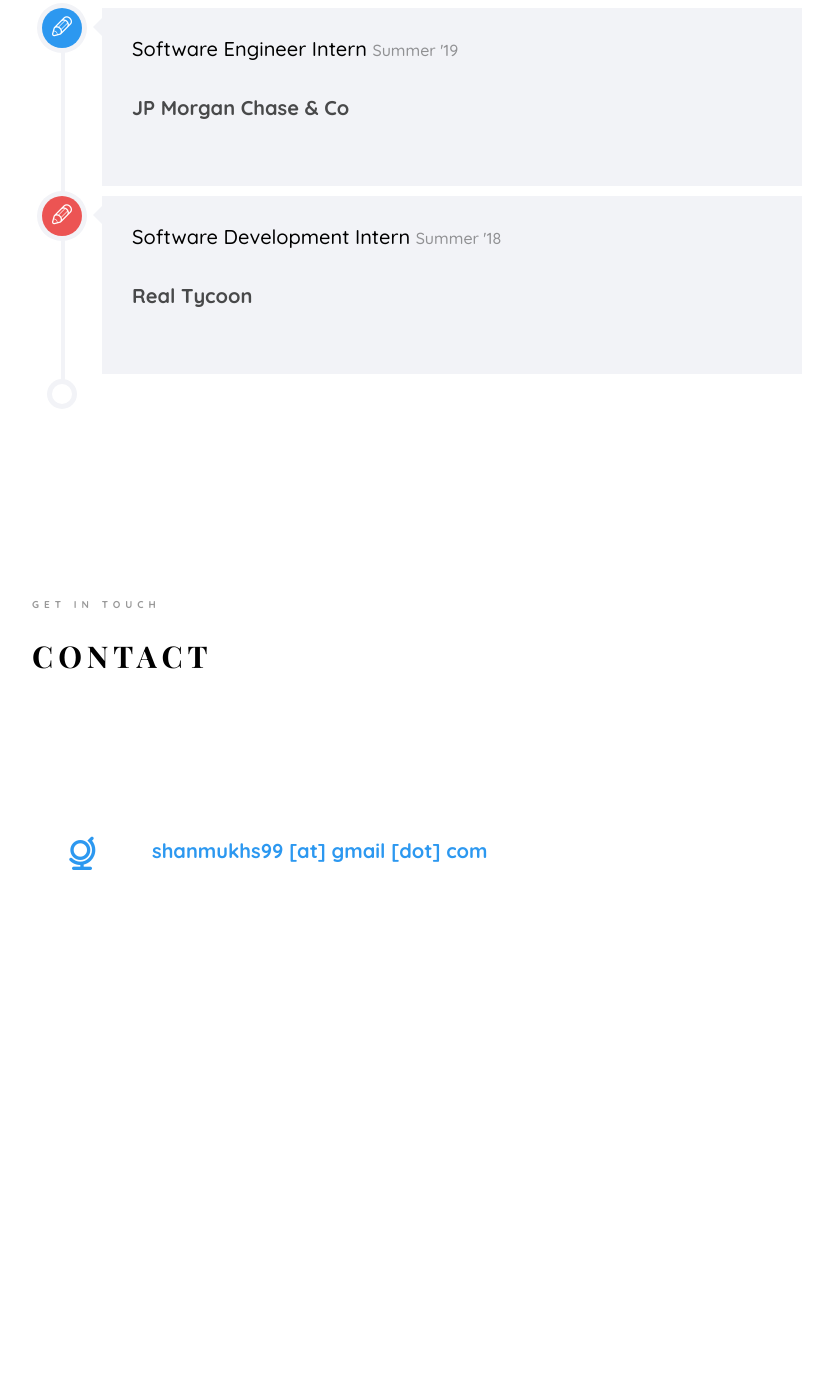
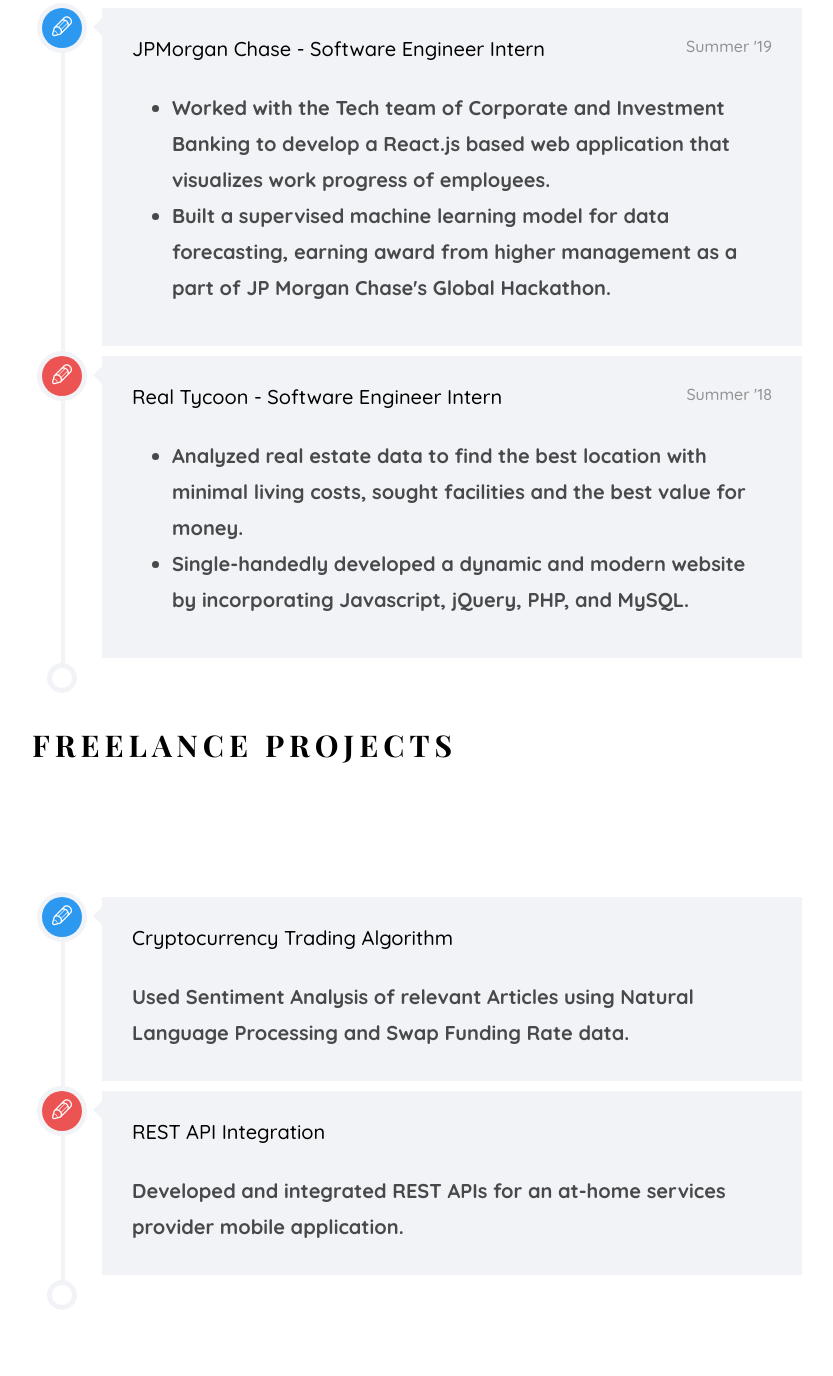
Before and after one commit to shanmukh11/shanmukh11.github.io, a plain HTML site: page index.html in a window 1280 px wide. Shown: the part 1084-2460 px from the top of the page, without its empty margins (373-1206 px from the left). Before the commit the page ends 2400 px from the top, so only its background shows below. Drawn offline with nearby package versions, Linux system fonts and the light colour scheme; files whose address does not match are found by name; a web font is replaced by a local one.

Commit message:
updated 21/9/20

```diff
--- a/index.html
+++ b/index.html
@@ -58,7 +58,7 @@
 			<div class="text-center">
 				<div class="author-img" style="background-image: url(images/pic.jpg);"></div>
 				<h2 id="colorlib-logo"><a href="index.html">Shanmukh Swaroop Srinivas</a></h2>
-				<span class="position" style="font-weight: bolder;"></span>
+				<span class="position" style="font-weight: bolder;">Incoming UMass Amherst Master's student</span>
 			</div>
 			<nav id="colorlib-main-menu" class="navbar">
 				<div id="navbar" class="collapse">
@@ -99,10 +99,13 @@ Copyright &copy;<script>document.write(new Date().getFullYear());</script> All r
 										<h1 class="colorlib-heading">About me</h1>
 										<ul>
 											<li>
-												I completed by Bachelor's degree from <a href="https://www.iitm.ac.in/">Indian Institute of Technology Madras</a> where I worked with <a href="http://www.che.iitm.ac.in/~sridharkrn/">Prof. Sridharakumar Narasimhan</a>
+												I am an Incoming MS CS student at <a href="https://www.cics.umass.edu/">University of Massachusetts Amherst</a>.
 											</li>
 											<li>
-												My research interests are Algorithms, Software Engineering and Optimization.
+												I completed my Bachelor's degree from <a href="https://www.iitm.ac.in/">Indian Institute of Technology Madras</a> where I worked with <a href="http://www.che.iitm.ac.in/~sridharkrn/">Prof. Sridharakumar Narasimhan</a>
+											</li>
+											<li>
+												My interests are Algorithms, Software Engineering and Optimization.
 											</li>
 										</ul>
 									</div>
@@ -136,8 +139,15 @@ Copyright &copy;<script>document.write(new Date().getFullYear());</script> All r
 					               </div>
 
 					               <div class="timeline-label">
-					                  <h2><a href="#">Software Engineer Intern</a> <span>Summer '19</span></h2>
-					                  <p>JP Morgan Chase & Co</p>
+					                  <h2><a href="#">JPMorgan Chase - Software Engineer Intern</a> <span style="float: right;">Summer '19</span></h2>
+					                  <ul>
+					                  	<li>
+					                  		Worked with the Tech team of Corporate and Investment Banking to develop a React.js based web application that visualizes work progress of employees.
+					                  	</li>
+					                  	<li>
+					                  		Built a supervised machine learning model for data forecasting, earning award from higher management as a part of JP Morgan Chase's Global Hackathon.
+					                  	</li>
+					                  </ul>
 					               </div>
 					            </div>
 					         </article>
@@ -149,8 +159,63 @@ Copyright &copy;<script>document.write(new Date().getFullYear());</script> All r
 					                  <i class="icon-pen2"></i>
 					               </div>
 					               <div class="timeline-label">
-					               	<h2><a href="#">Software Development Intern</a> <span>Summer '18</span></h2>
-					                  <p>Real Tycoon</p>
+					               	<h2><a href="#">Real Tycoon - Software Engineer Intern</a> <span style="float: right;">Summer '18</span></h2>
+					                  <ul>
+					                  	<li>
+					                  		Analyzed real estate data to find the best location with minimal living costs, sought facilities and the best value for money.
+					                  	</li>
+					                  	<li>
+					                  		Single-handedly developed a dynamic and modern website by incorporating Javascript, jQuery, PHP, and MySQL.
+					                  	</li>
+					                  </ul>
+					               </div>
+					            </div>
+					         </article>
+
+
+
+					         <article class="timeline-entry begin animate-box" data-animate-effect="fadeInBottom">
+					            <div class="timeline-entry-inner">
+					               <div class="timeline-icon color-none">
+					               </div>
+					            </div>
+					         </article>
+					      </div>
+					   </div>
+				   </div>
+				   <div class="row">
+						<div class="col-md-9 col-md-offset-3 col-md-pull-3 animate-box" data-animate-effect="fadeInLeft">
+							<h2 class="colorlib-heading animate-box">Freelance Projects</h2>
+						</div>
+					</div>
+					<div class="row">
+						<div class="col-md-12">
+				         <div class="timeline-centered">
+					         <article class="timeline-entry animate-box" data-animate-effect="fadeInLeft">
+					            <div class="timeline-entry-inner">
+
+					               <div class="timeline-icon color-1">
+					                  <i class="icon-pen2"></i>
+					               </div>
+
+					               <div class="timeline-label">
+					                  <h2><a href="#">Cryptocurrency Trading Algorithm</a> <span style="float: right;"></span></h2>
+
+					                  		Used Sentiment Analysis of relevant Articles using Natural Language Processing and Swap Funding Rate data.
+					               </div>
+					            </div>
+					         </article>
+
+
+					         <article class="timeline-entry animate-box" data-animate-effect="fadeInRight">
+					            <div class="timeline-entry-inner">
+					               <div class="timeline-icon color-2">
+					                  <i class="icon-pen2"></i>
+					               </div>
+					               <div class="timeline-label">
+					                  <h2><a href="#">REST API Integration</a> <span style="float: right;"></span></h2>
+
+					                  		Developed and integrated REST APIs for an at-home services provider mobile application.
 					               </div>
 					            </div>
 					         </article>
@@ -185,7 +250,7 @@ Copyright &copy;<script>document.write(new Date().getFullYear());</script> All r
 									<i class="icon-globe-outline"></i>
 								</div>
 								<div class="colorlib-text">
-									<p><a href="mailto:shanmukhs99@gmail.com" target="_blank">shanmukhs99 [at] gmail [dot] com</a></p>
+									<p><a href="mailto:shanmukhswar@umass.edu" target="_blank">shanmukhswar [at] umass [dot] edu</a></p>
 								</div>
 							</div>
 
```
